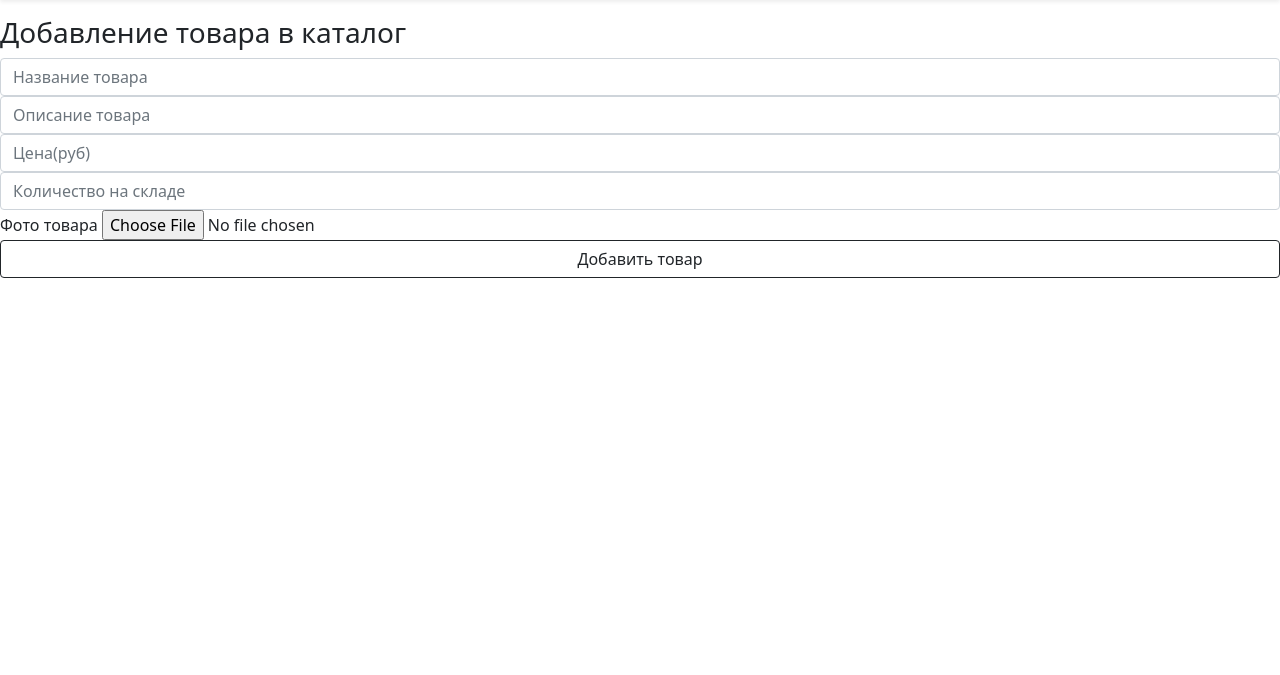
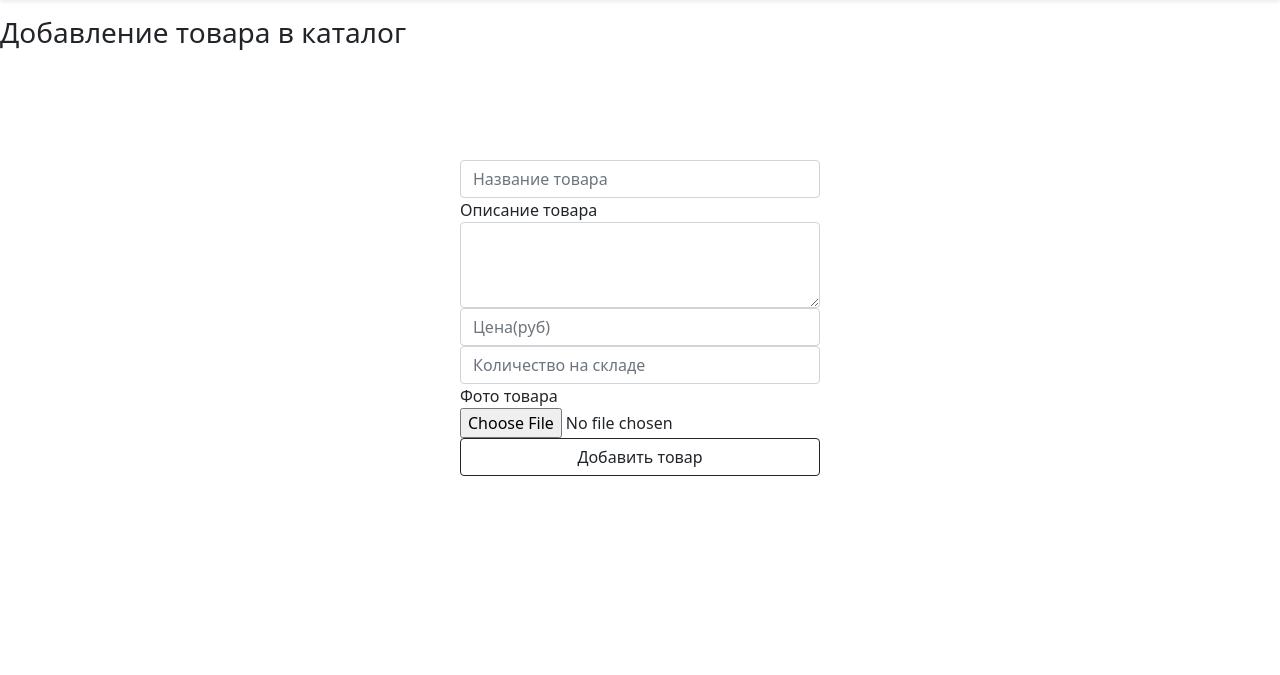
Before and after one commit to delamcon/web, a Flask app: page /admin85367/panel/add_item in a window 1280 px wide. Shown: the part 57-732 px from the top of the page. Before the commit the page ends 335 px from the top, so only its background shows below. Run offline with Flask 2, Linux system fonts and the light colour scheme; a user stored in the database is signed in.

Commit message:
css problems

```diff
--- a/templates/add_item.html
+++ b/templates/add_item.html
@@ -4,9 +4,11 @@
 <form class="add_item" method="post">
     <label for="inputName" class="visually-hidden">name</label>
         <input name="name" type="text" id="inputName" class="form-control" placeholder="Название товара" required>
-    <label for="inputDescription" class="visually-hidden">description</label>
-        <input name="description" type="text" id="inputDescription" class="form-control"
-               placeholder="Описание товара" required>
+    <label for="inputDescription">Описание товара</label>
+    <textarea class="form-control" id="inputDescription" rows="3" name="description">
+
+    </textarea>
+
     <label for="inputPrice" class="visually-hidden">price</label>
         <input name="price" type="text" id="inputPrice" class="form-control" placeholder="Цена(руб)">
     <label for="inputPhone" class="visually-hidden">count</label>
--- a/templates/admin_base.html
+++ b/templates/admin_base.html
@@ -9,7 +9,7 @@
       <link href="https://cdn.jsdelivr.net/npm/bootstrap@5.0.0-beta2/dist/css/bootstrap.min.css"
           rel="stylesheet" integrity="sha384-BmbxuPwQa2lc/FVzBcNJ7UAyJxM6wuqIj61tLrc4wSX0szH/Ev+nYRRuWlolflfl"
           crossorigin="anonymous">
-        <link href="static/{{ css_file }}" rel="stylesheet">
+        <link href="static/css/{{ css_file }}" rel="stylesheet">
 
   </head>
   <body>
--- a/templates/base.html
+++ b/templates/base.html
@@ -9,7 +9,7 @@
       <link href="https://cdn.jsdelivr.net/npm/bootstrap@5.0.0-beta2/dist/css/bootstrap.min.css"
           rel="stylesheet" integrity="sha384-BmbxuPwQa2lc/FVzBcNJ7UAyJxM6wuqIj61tLrc4wSX0szH/Ev+nYRRuWlolflfl"
           crossorigin="anonymous">
-        <link href="static/{{ css_file }}" rel="stylesheet">
+        <link href="static/css/{{ css_file }}" rel="stylesheet">
 
   </head>
   <body>
```
